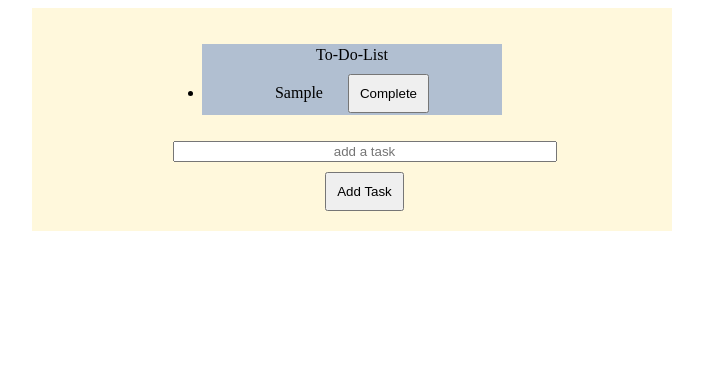
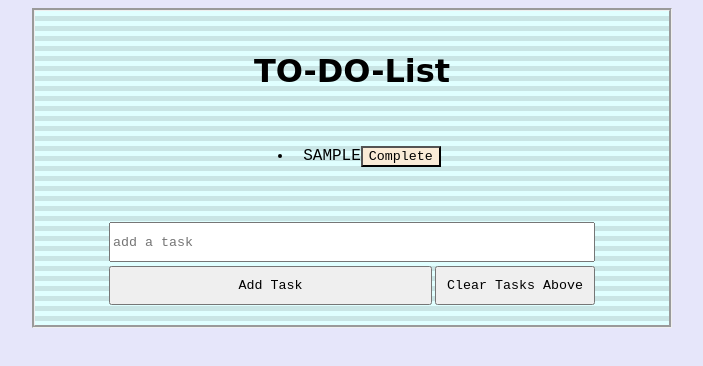
Before and after one commit to AkshatRait/DomLab1, a plain HTML site: page index2.html in a window 1280 px wide. Both pictures are taken after typing "Sample" into the empty fields and a click on the button "Add Task". Shown: the whole page, without its empty margins (288-991 px from the left). Drawn offline with Linux system fonts and the light colour scheme; a web font is replaced by a local one.

Commit message:
just missing the clear button

```diff
--- a/index2.html
+++ b/index2.html
@@ -4,16 +4,21 @@
     <meta charset="UTF-8">
     <meta name="viewport" content="width=device-width, initial-scale=1.0">
     <title>Document</title>
-    <script src="/index2.js" defer></script>
+    <script src="./index2.js" defer></script>
     <link rel="stylesheet" href="style2.css">
 </head>
 <body>
-    <div>
-    <ul>To-Do-List
+
+    <div id="container">
+        <h1>TO-DO-List</h1>
+        <div id ="baby-grid">
+    <ul>
     </ul>
+</div>
     <form>
-    <input type = "text" placeholder = "add a task" required>
-    <button type = "submit">Add Task</button>
+    <input type = "text" placeholder = "add a task" >
+    <button id = "submit" class = "submit" type = "submit">Add Task</button>
+    <button id = "clear "class = "clear">Clear Tasks Above</button>
 </form>
 </div>
 </body>
--- a/index2.js
+++ b/index2.js
@@ -1,41 +1,36 @@
 const parentList = document.querySelector('ul');
-const submitBtn = document.querySelector('button');
+const submitBtn = document.getElementById('submit');
 const form = document.querySelector('form');
-let taskCompleted = false;
+const clearBtn = document.getElementById('clear');
 let tasks = [];
 
-let newItem;
-const addListItem = ( event) =>{
+const addListItem = (event) => {
     event.preventDefault();
     const inputElement = document.querySelector('input');
-    const inputValue = inputElement.value;
+    const inputValue = inputElement.value.toUpperCase();
 
-    if(inputValue !== ""){
-    newItem = document.createElement('li');
+    if (inputValue !== "") {
+        const newItem = document.createElement('li');
         newItem.textContent = inputValue;
         parentList.appendChild(newItem);
-    inputElement.value = "";
+
         const completeBtn = document.createElement('button');
+        completeBtn.className = 'completed'
         completeBtn.textContent = "Complete";
-    completeBtn.addEventListener('click', ()=>{
-        alert('Task Completed!');
+        completeBtn.addEventListener('click', () => {
             newItem.style.textDecoration = 'line-through';
 
-        const index = tasks.indexOf(newItem.textContent)
-        if(index === -1){
-            tasks.push(newItem.textContent);
-            completeBtn.textContent = "Completed"
-            // newItem.remove(completeBtn.button);
+            const taskText = newItem.textContent.trim(); // Get the text content of the new item
+            const index = tasks.indexOf(taskText);
+            if (index === -1) {
+                tasks.push(taskText);
+                completeBtn.textContent = "Completed";
             }
+        });
 
-    });
-     //var hoisting =
         newItem.appendChild(completeBtn);
-    }
-    else if(inputValue == ""){
-        return alert("add a task please");
-    }
-}
+        inputElement.value = "";
+}}
 
 // const div = document.querySelector('div');
 // const seeStoredTasks = document.createElement('ul');
@@ -48,5 +43,4 @@ const addListItem = ( event) =>{
 // }
 
 
-
 submitBtn.addEventListener("click", addListItem);
--- a/style2.css
+++ b/style2.css
@@ -1,28 +1,40 @@
+@import url('https://fonts.googleapis.com/css2?family=Cedarville+Cursive&display=swap');
+
 *{
     box-sizing: border-box;
+    font-family: 'Courier New', Courier, monospace;
 }
 
+body{
+    background-color: #E6E6FA;
+}
 
-div{
+#container{
     width: 50vw;
-    min-height: 20vh;
+    min-height: 40vh;
     margin: auto;
     display: flex;
 
-    background-color: cornsilk;
-    padding: 20px;
+    background-color: #E0FFFF;background-image: repeating-linear-gradient(180deg, transparent, transparent 5px, rgba(0, 0, 0, 0.1) 5px, rgba(0, 0, 0, 0.1) 10px);
+        padding: 20px;
+    border-style:groove;
 
-    justify-content: space-between;
+
     flex-direction: column;
     align-items: center;
 }
 
+h1{
+    padding-bottom: 0%;
+    margin-bottom:0;
+    font-family: 'Cedarville Cursive', cursive;
+    text-align: center;
+}
 
 ul{
-    text-align: center;
-    width: 50%;
-    background-color: rgb(177, 191, 209);
-    padding: 2px;
+    /* text-align: center; */
+    /* width: 50%; */
+    margin-top: none;
 
 }
 
@@ -32,16 +44,52 @@ form{
     align-items: center;
 }
 
-input{
+/* input{
     margin-left: 25px;
     margin-top:10px;
     width:  30vw;
     text-align: center;
+} */
+
+
+#submit{
+    margin: auto;
+    padding:10px;
 }
 
-
-button{
-    margin-left: 25px;
-    margin-top:10px;
+li{
+    font-family: 'Courier New', Courier, monospace;
     padding: 10px;
 }
+
+form{
+    display:grid;
+    grid-template-columns: 1fr 1fr 1fr;
+    grid-template-rows: 1fr 1fr;
+    justify-content: space-between;
+    gap: 3px;
+}
+
+input{
+    height: 5vh;
+    grid-column: 1/4;
+}
+
+.submit{
+    grid-column: 1/3;
+    width: 100%;
+}
+
+.clear{
+    grid-column: 3/3;
+    padding:10px;
+}
+
+.completed{
+    background-color: antiquewhite;
+
+}
+
+#baby-grid{
+    margin:auto;
+}
```
Lines whose indentation alone changed are shown as unchanged.
